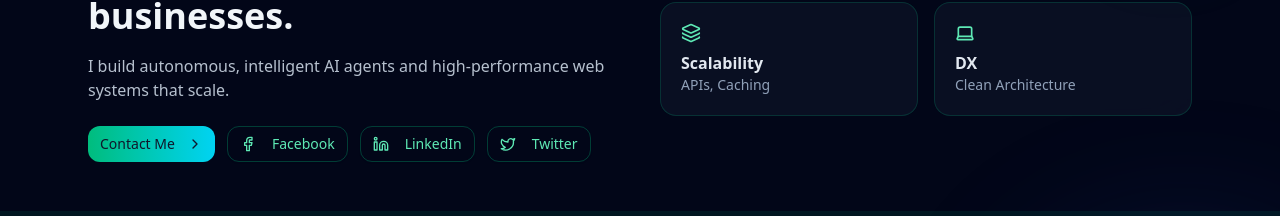
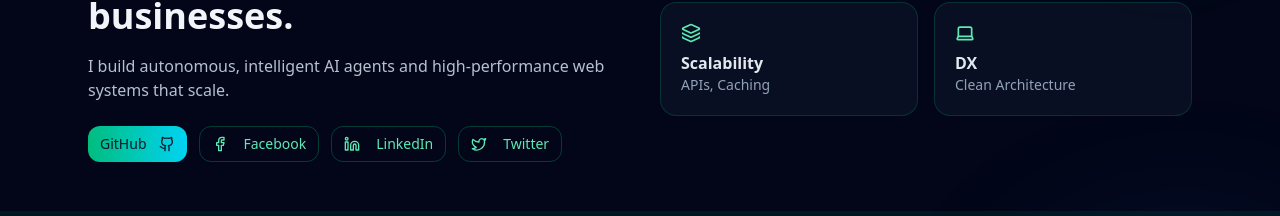
Before and after one commit to mussaratshamsher/single-page-folio, a Next.js app: page / in a window 1280 px wide. Shown: the part 350-566 px from the top of the page. Built offline with nearby package versions, Linux system fonts and the light colour scheme; no server answers.

Commit message:
added github

```diff
--- a/src/components/HeroSection.tsx
+++ b/src/components/HeroSection.tsx
@@ -2,7 +2,7 @@
 
 import React from "react";
 import { m } from "framer-motion";
-import { ChevronRight, Facebook, Linkedin, Twitter, Rocket, ShieldCheck, Layers, Laptop } from "lucide-react";
+import { ChevronRight, Facebook, Linkedin, Twitter, Rocket, ShieldCheck, Layers, Laptop, Github } from "lucide-react";
 import { Button } from "@/components/ui/button";
 
 interface HeroSectionProps {
@@ -56,7 +56,9 @@ export function HeroSection({ tagline, socials }: HeroSectionProps) {
           transition={{ ...fadeInUp.transition, delay: 0.3 }}
         >
           <Button asChild className="rounded-xl bg-gradient-to-r from-emerald-500 to-cyan-400 text-slate-900 hover:opacity-90">
-            <a href="#contact">Contact Me <ChevronRight className="w-4 h-4 ml-1" /></a>
+            <a href="https://github.com/mussaratshamsher" target="_blank" rel="noreferrer">
+              GitHub <Github className="w-4 h-4 ml-1" />
+            </a>
           </Button>
           <Button variant="outline" asChild className="rounded-xl border-emerald-500/30 text-emerald-300 hover:bg-white/5">
             <a href={socials.facebook} target="_blank" rel="noreferrer" className="flex items-center">
```
